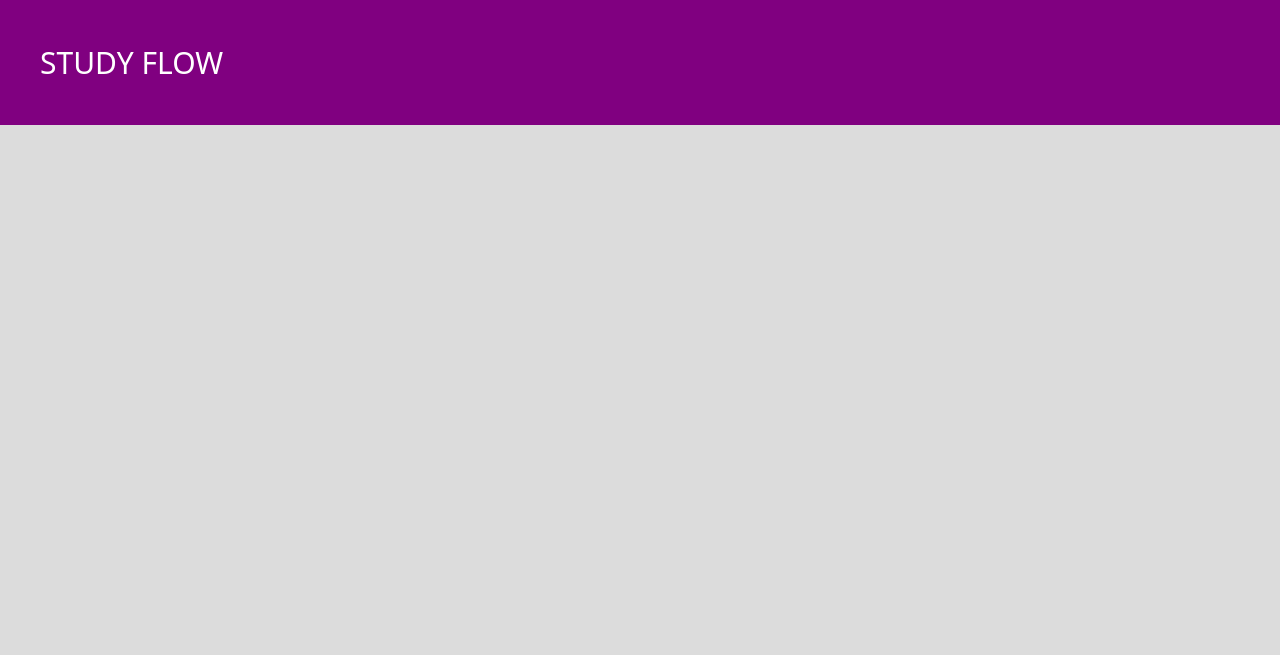
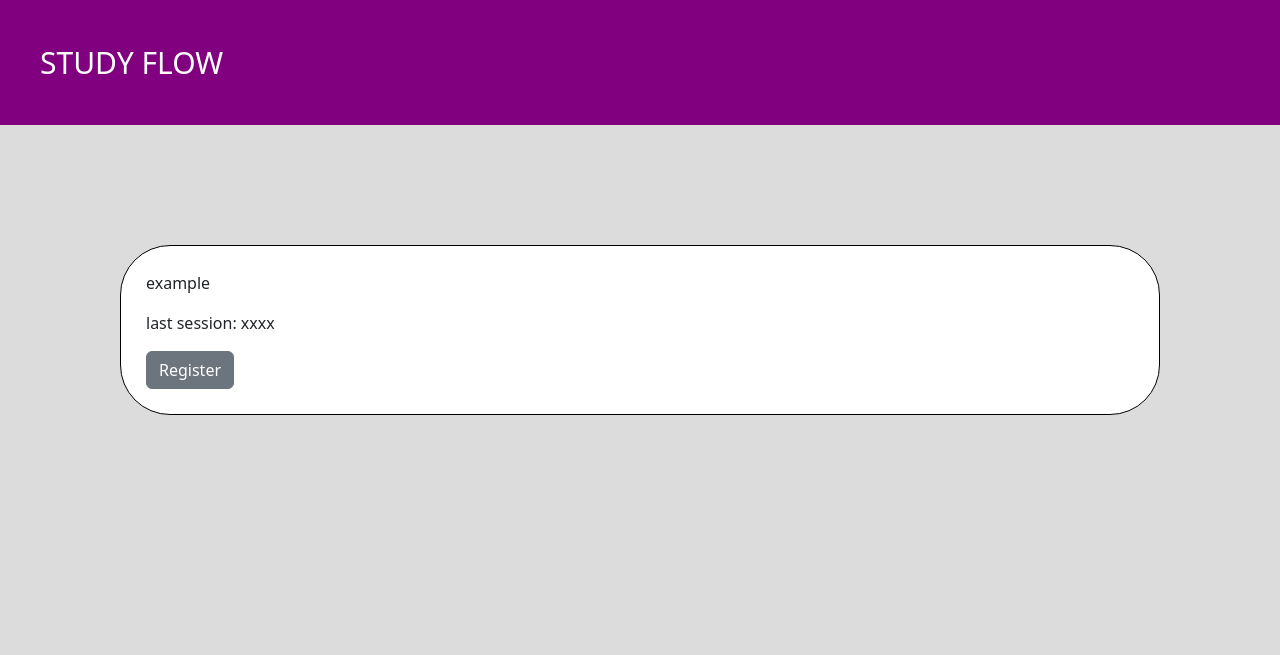
Before and after one commit to machadojl1/studyflow, a Flask app: page / in a window 1280 px wide. Shown: the top 655 px of the page. Run offline with Flask 3, Linux system fonts and the light colour scheme.

Commit message:
B: fetch functionalities for create and save. Need work on app.py and templates

```diff
--- a/app.py
+++ b/app.py
@@ -6,3 +6,13 @@ app = Flask(__name__)
 @app.route("/")
 def index():
     return render_template("index.html")
+
+
+@app.route("/create")
+def create():
+    return render_template("create.html")
+
+
+@app.route("/save")
+def save():
+    return render_template("save.html")
--- /dev/null
+++ b/templates/create.html
@@ -0,0 +1,5 @@
+<form>
+
+    <h1>CREATE</h1>
+
+</form>
--- a/templates/index.html
+++ b/templates/index.html
@@ -66,30 +66,54 @@
 
         <div class="overlay-modal">
             <div class="box-modal">
+                <button id="close-modal">X</button>
                 <div class="content-modal"></div>
-                <button id="close-modal">X</button>
             </div>
         </div>
 
         <main>
             <div class="cards-flex">
+                <div class="card">
 
+                    <div>
+                        <p>example</p>
+                        <p>last session: xxxx</p>
+                        <button class="save-session open-modal btn btn-secondary">Register</button>
+                    </div>
+
+                </div>
             </div>
         </main>
 
         <footer>
-            <button id="add-study-button" class="btn btn-lg btn-success">ADD STUDY</button>
+            <button class="create-study open-modal btn btn-lg btn-success">ADD STUDY</button>
         </footer>
+
+
+
         <script>
             const overlay_modal = document.querySelector(".overlay-modal")
 
             // opening the pop-up
-            let save_session = document.querySelectorAll(".save-session")
+            let save_session = document.querySelectorAll(".open-modal")
             save_session.forEach(element => {
-                element.addEventListener("click", (event) => {
+                element.addEventListener("click", async (event) => {
                     event.preventDefault();
+                    overlay_modal.style.display = "flex";
+                    document.querySelector(".content-modal").innerHTML = "";
 
-                    overlay_modal.style.display = "flex";
+                    if (element.classList.contains("create-study")) {
+                        let response = await fetch("/create");
+                        let html = await response.text();
+
+                        document.querySelector(".content-modal").innerHTML = html;
+                    }
+                    else if (element.classList.contains("save-session")) {
+                        let response = await fetch("/save");
+                        let html = await response.text();
+
+                        document.querySelector(".content-modal").innerHTML = html;
+                    }
                 })
             });
 
@@ -102,7 +126,6 @@
                 overlay_modal.style.display = "none";
             })
 
-            // modal fetch ADD STUDY button (Python route)
         </script>
     </body>
 </html>
--- /dev/null
+++ b/templates/save.html
@@ -0,0 +1,5 @@
+<form>
+
+    <h1>SAVE SESSION</h1>
+
+</form>
```
